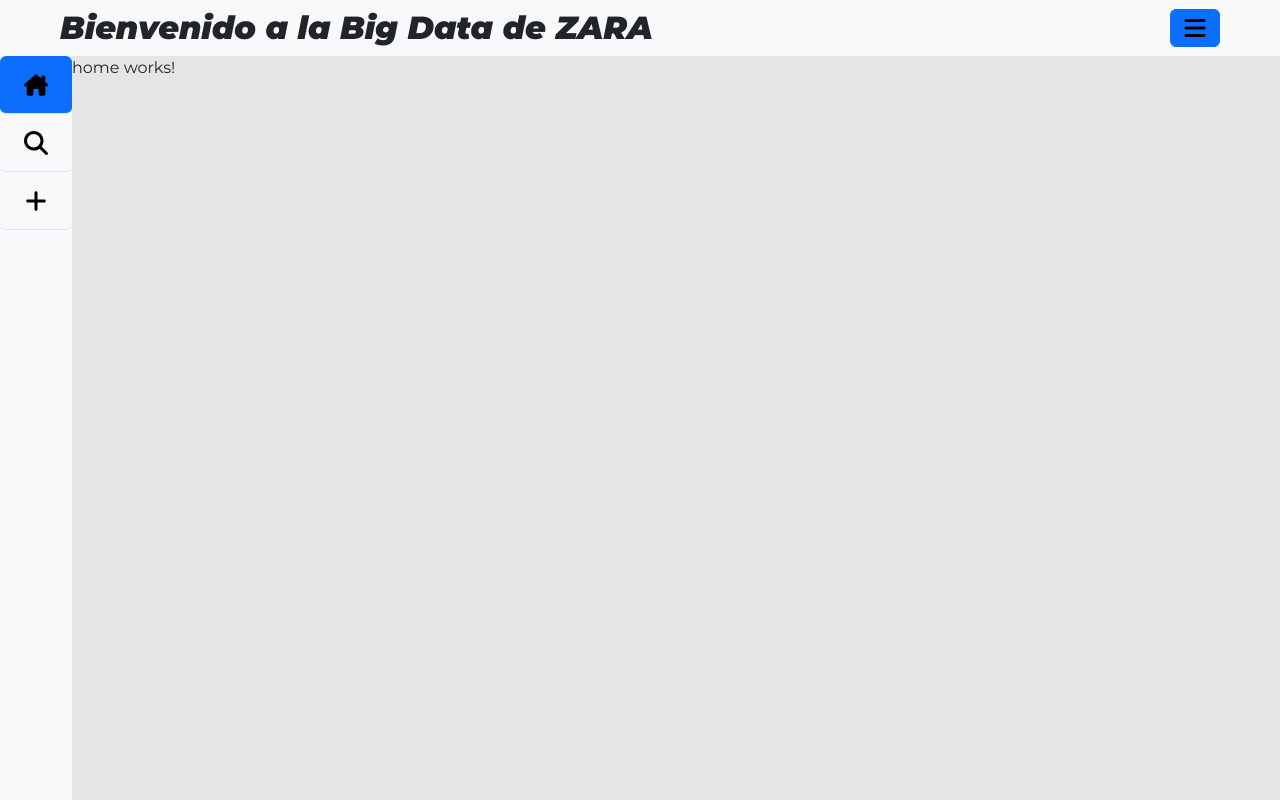
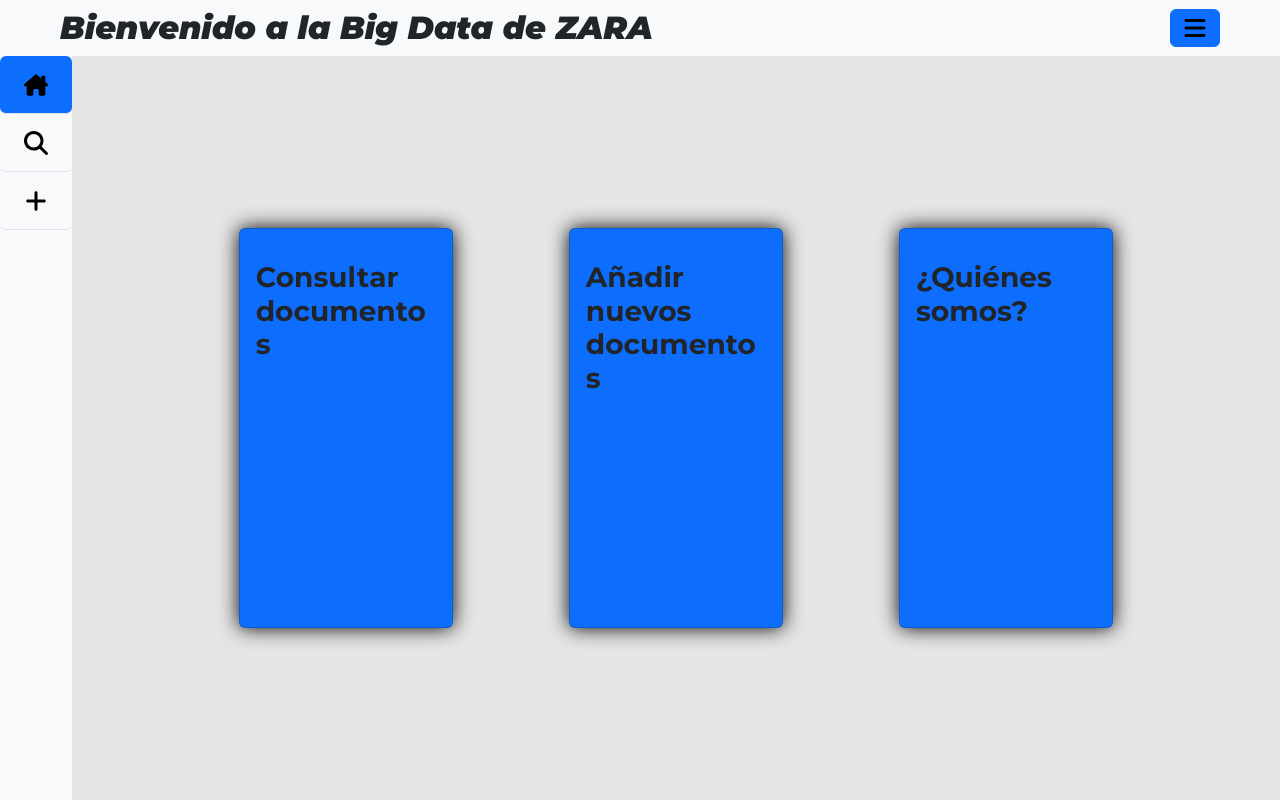
Before and after one commit to RubenSanchoJimenez/proy_pymongo, an Angular app: page /home in a window 1280 px wide. Built offline with nearby package versions, Linux system fonts and the light colour scheme.

Commit message:
FEAT - maked cards in home and routing

```diff
--- a/src/app/crud/create/create.component.ts
+++ b/src/app/crud/create/create.component.ts
@@ -1,9 +1,12 @@
 import { Component } from '@angular/core';
+import { RouterLink } from '@angular/router';
 
 @Component({
   selector: 'app-create',
   standalone: true,
-  imports: [],
+  imports: [
+    RouterLink
+  ],
   templateUrl: './create.component.html',
   styleUrl: './create.component.css'
 })
--- a/src/app/crud/read/read.component.ts
+++ b/src/app/crud/read/read.component.ts
@@ -1,9 +1,12 @@
 import { Component } from '@angular/core';
+import { RouterLink } from '@angular/router';
 
 @Component({
   selector: 'app-read',
   standalone: true,
-  imports: [],
+  imports: [
+    RouterLink
+  ],
   templateUrl: './read.component.html',
   styleUrl: './read.component.css'
 })
--- a/src/app/home/home.component.css
+++ b/src/app/home/home.component.css
@@ -0,0 +1,36 @@
+.custom-card {
+    width: 70%;
+    height: 50vh;
+    box-shadow: black 0 0 20px;
+    transition: transform 0.3s; /* Agrega una transición suave */
+  }
+
+  .custom-card:hover {
+    cursor: pointer;
+    box-shadow: black 0 0 30px;
+    transform: scale(1.05); /* Aumenta el tamaño en un 5% */
+  }
+
+  .custom-card p {
+    opacity: 0; /* Oculta el párrafo */
+    transform: translateX(100%); /* Mueve el párrafo hacia la derecha */
+    transition: opacity 0.3s, transform 0.3s; /* Transición suave para la opacidad y la transformación */
+  }
+
+  .custom-card:hover p {
+    opacity: 1; /* Muestra el párrafo al hacer hover */
+    transform: translateX(0); /* Regresa el párrafo a su posición original */
+  }
+
+  .custom-padding{
+    height: 100%;
+    display: flex;
+    flex-wrap: wrap;
+    align-content: center;
+    padding: 3.5vh 10%;
+  }
+
+  .card-center{
+    height: auto;
+    width: 100%;
+  }
--- a/src/app/home/home.component.html
+++ b/src/app/home/home.component.html
@@ -1 +1,33 @@
-<p>home works!</p>
+<div class="custom-padding montserrat-bold">
+    <div class="card-center">
+        <div class="row">
+            <div class="col d-flex justify-content-center">
+                <div class="card bg-primary custom-card overflow-hidden" routerLink="/searcher">
+        <!--        <img src="..." class="card-img" alt="...">-->
+                <div class="card-img-overlay">
+                    <h3 class="card-title mb-3 mt-3">Consultar documentos</h3>
+                    <p class="card-text">Desde aquí podrá consultar documentos, actualizarlos y borrarlos siempre que quiera.</p>
+                </div>
+                </div>
+            </div>
+            <div class="col d-flex justify-content-center">
+                <div class="card bg-primary custom-card overflow-hidden" routerLink="/creator">
+        <!--        <img src="..." class="card-img" alt="...">-->
+                <div class="card-img-overlay">
+                    <h3 class="card-title mb-3 mt-3">Añadir nuevos documentos</h3>
+                    <p class="card-text">Accediendo desde aquí podrá añadir nuevos documentos a la base de datos MongoDB.</p>
+                </div>
+                </div>
+            </div>
+            <div class="col d-flex justify-content-center">
+                <div class="card bg-primary custom-card overflow-hidden" routerLink="/citations">
+        <!--        <img src="..." class="card-img" alt="...">-->
+                <div class="card-img-overlay">
+                    <h3 class="card-title mb-3 mt-3">¿Quiénes somos?</h3>
+                    <p class="card-text">Aquí te mostraremos acerca de nosotros y cómo hemos hecho esta página web.</p>
+                </div>
+                </div>
+            </div>
+        </div>
+    </div>
+  </div>
--- a/src/app/home/home.component.ts
+++ b/src/app/home/home.component.ts
@@ -1,9 +1,12 @@
 import { Component } from '@angular/core';
+import { RouterLink } from '@angular/router';
 
 @Component({
   selector: 'app-home',
   standalone: true,
-  imports: [],
+  imports: [
+    RouterLink
+  ],
   templateUrl: './home.component.html',
   styleUrl: './home.component.css'
 })
```
